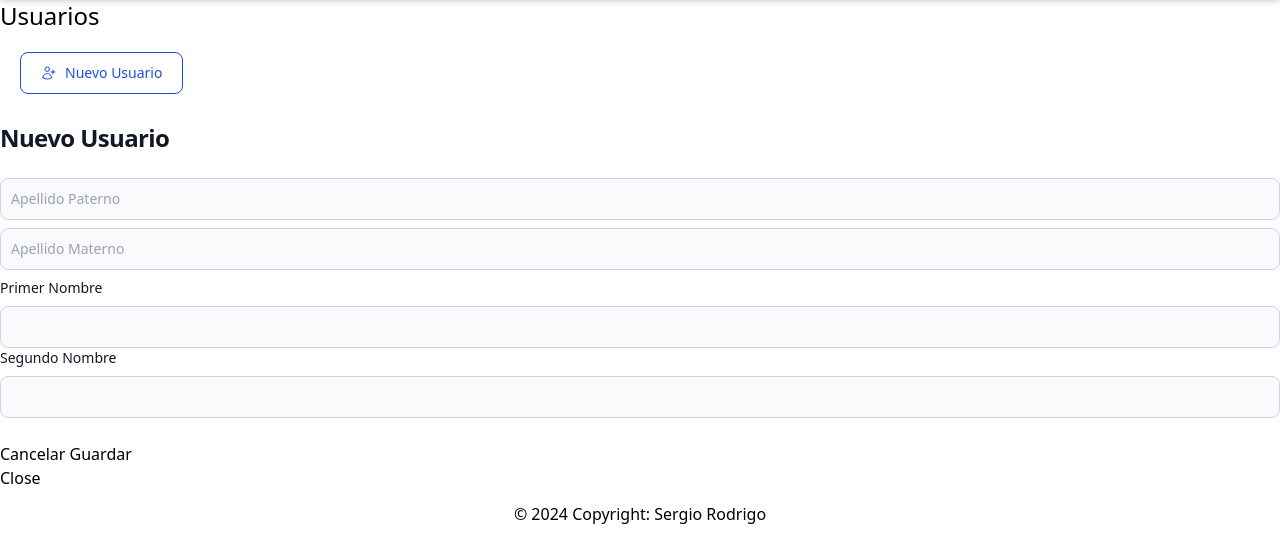
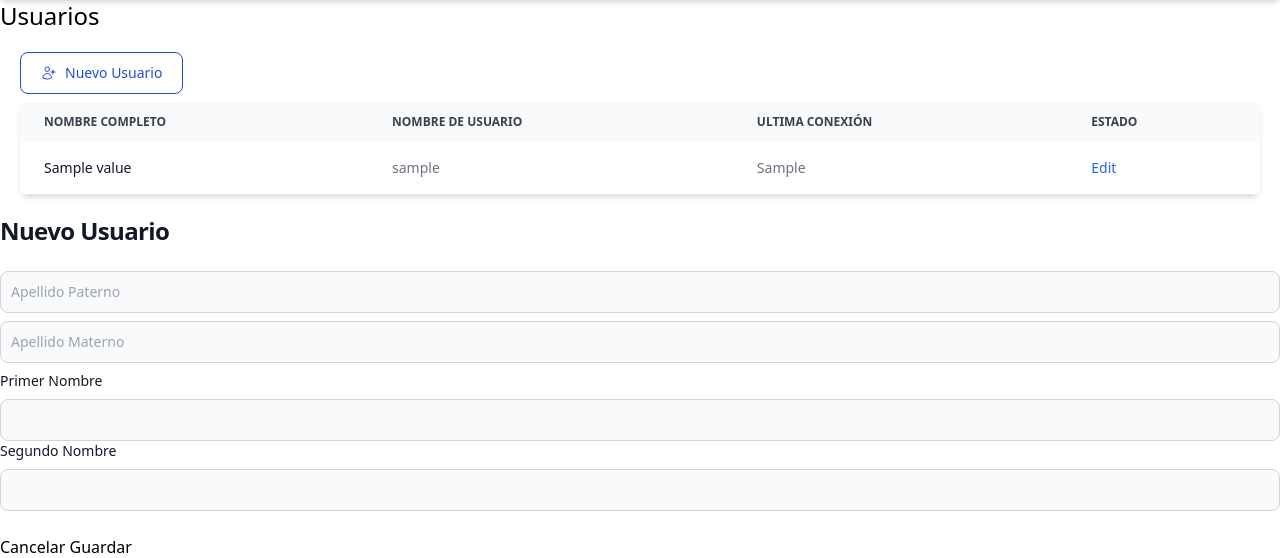
Before and after one commit to srodrigo23/street-control, a Python web app: template app/templates/users/index.html in a window 1280 px wide. Shown: the part 80-638 px from the top of the page. Run offline with Jinja, Linux system fonts and the light colour scheme; the template is opened without the code that fills it: most values are stand-ins (such as "Sample title", 1, 10 or a date in 2020); some libraries are stand-ins or nearby versions.

Commit message:
added tailwind table

```diff
--- a/app/static/css/main.css
+++ b/app/static/css/main.css
@@ -586,6 +586,10 @@ video {
   position: static;
 }
 
+.relative {
+  position: relative;
+}
+
 .m-5 {
   margin: 1.25rem;
 }
@@ -721,6 +721,14 @@ video {
   margin-bottom: calc(1rem * var(--tw-space-y-reverse));
 }
 
+.overflow-x-auto {
+  overflow-x: auto;
+}
+
+.whitespace-nowrap {
+  white-space: nowrap;
+}
+
 .rounded {
   border-radius: 0.25rem;
 }
@@ -733,14 +741,23 @@ video {
   border-width: 1px;
 }
 
+.border-b {
+  border-bottom-width: 1px;
+}
+
+.border-blue-700 {
+  --tw-border-opacity: 1;
+  border-color: rgb(29 78 216 / var(--tw-border-opacity));
+}
+
 .border-gray-300 {
   --tw-border-opacity: 1;
   border-color: rgb(209 213 219 / var(--tw-border-opacity));
 }
 
-.border-blue-700 {
-  --tw-border-opacity: 1;
-  border-color: rgb(29 78 216 / var(--tw-border-opacity));
+.bg-\[\#3b5998\] {
+  --tw-bg-opacity: 1;
+  background-color: rgb(59 89 152 / var(--tw-bg-opacity));
 }
 
 .bg-gray-50 {
@@ -817,9 +829,23 @@ video {
   padding-bottom: 0.625rem;
 }
 
+.py-3 {
+  padding-top: 0.75rem;
+  padding-bottom: 0.75rem;
+}
+
+.py-4 {
+  padding-top: 1rem;
+  padding-bottom: 1rem;
+}
+
 .py-8 {
   padding-top: 2rem;
   padding-bottom: 2rem;
+}
+
+.text-left {
+  text-align: left;
 }
 
 .text-center {
@@ -845,6 +871,11 @@ video {
   line-height: 1.75rem;
 }
 
+.text-xs {
+  font-size: 0.75rem;
+  line-height: 1rem;
+}
+
 .font-bold {
   font-weight: 700;
 }
@@ -861,6 +892,10 @@ video {
   font-weight: 600;
 }
 
+.uppercase {
+  text-transform: uppercase;
+}
+
 .leading-tight {
   line-height: 1.25;
 }
@@ -869,9 +904,24 @@ video {
   letter-spacing: -0.025em;
 }
 
+.text-blue-600 {
+  --tw-text-opacity: 1;
+  color: rgb(37 99 235 / var(--tw-text-opacity));
+}
+
+.text-blue-700 {
+  --tw-text-opacity: 1;
+  color: rgb(29 78 216 / var(--tw-text-opacity));
+}
+
 .text-gray-500 {
   --tw-text-opacity: 1;
   color: rgb(107 114 128 / var(--tw-text-opacity));
+}
+
+.text-gray-700 {
+  --tw-text-opacity: 1;
+  color: rgb(55 65 81 / var(--tw-text-opacity));
 }
 
 .text-gray-900 {
@@ -906,13 +951,23 @@ video {
   box-shadow: var(--tw-ring-offset-shadow, 0 0 #0000), var(--tw-ring-shadow, 0 0 #0000), var(--tw-shadow);
 }
 
-.hover\:bg-blue-800:hover {
+.odd\:bg-white:nth-child(odd) {
   --tw-bg-opacity: 1;
-  background-color: rgb(30 64 175 / var(--tw-bg-opacity));
+  background-color: rgb(255 255 255 / var(--tw-bg-opacity));
+}
+
+.even\:bg-gray-50:nth-child(even) {
+  --tw-bg-opacity: 1;
+  background-color: rgb(249 250 251 / var(--tw-bg-opacity));
 }
 
 .hover\:bg-\[\#3b5998\]\/90:hover {
   background-color: rgb(59 89 152 / 0.9);
+}
+
+.hover\:bg-blue-800:hover {
+  --tw-bg-opacity: 1;
+  background-color: rgb(30 64 175 / var(--tw-bg-opacity));
 }
 
 .hover\:text-white:hover {
@@ -935,18 +990,22 @@ video {
   box-shadow: var(--tw-ring-offset-shadow), var(--tw-ring-shadow), var(--tw-shadow, 0 0 #0000);
 }
 
+.focus\:ring-\[\#3b5998\]\/50:focus {
+  --tw-ring-color: rgb(59 89 152 / 0.5);
+}
+
 .focus\:ring-blue-300:focus {
   --tw-ring-opacity: 1;
   --tw-ring-color: rgb(147 197 253 / var(--tw-ring-opacity));
 }
 
-.focus\:ring-\[\#3b5998\]\/50:focus {
-  --tw-ring-color: rgb(59 89 152 / 0.5);
-}
-
 @media (min-width: 640px) {
   .sm\:max-w-md {
     max-width: 28rem;
+  }
+
+  .sm\:rounded-lg {
+    border-radius: 0.5rem;
   }
 
   .sm\:p-8 {
--- a/app/templates/users/index.html
+++ b/app/templates/users/index.html
@@ -14,6 +14,46 @@
           Nuevo Usuario
         </button>
       </a>
+
+      <div class="relative overflow-x-auto shadow-md sm:rounded-lg">
+        <table class="w-full text-sm text-left rtl:text-right text-gray-500 dark:text-gray-400">
+            <thead class="text-xs text-gray-700 uppercase bg-gray-50 dark:bg-gray-700 dark:text-gray-400">
+                <tr>
+                  <th scope="col" class="px-6 py-3">
+                    Nombre Completo
+                  </th>
+                  <th scope="col" class="px-6 py-3">
+                    Nombre de Usuario
+                  </th>
+                  <th scope="col" class="px-6 py-3">
+                    Ultima conexión
+                  </th>
+                  <th scope="col" class="px-6 py-3">
+                    Estado
+                  </th>
+                </tr>
+            </thead>
+            <tbody>
+              {% for item in data %}
+                <tr class="odd:bg-white odd:dark:bg-gray-900 even:bg-gray-50 even:dark:bg-gray-800 border-b dark:border-gray-700">
+                  <th scope="row" class="px-6 py-4 font-medium text-gray-900 whitespace-nowrap dark:text-white">
+                    {{item['name']}}
+                  </th>
+                  <td class="px-6 py-4">
+                    {{item['user_name']}}
+                  </td>
+                  <td class="px-6 py-4">
+                    {{item['last_connection']}}
+                  </td>
+                  <td class="px-6 py-4">
+                      <a href="#" class="font-medium text-blue-600 dark:text-blue-500 hover:underline">Edit</a>
+                  </td>
+                </tr>
+              {% endfor %}
+            </tbody>
+        </table>
+      </div>
+
       <!-- <button type="button" class="text-white bg-[#3b5998] hover:bg-[#3b5998]/90 focus:ring-4 focus:outline-none focus:ring-[#3b5998]/50 font-medium rounded-lg text-sm px-5 py-2.5 text-center inline-flex items-center dark:focus:ring-[#3b5998]/55 me-2 mb-2">
           <svg class="w-4 h-4 me-2" aria-hidden="true" xmlns="http://www.w3.org/2000/svg" fill="currentColor" viewBox="0 0 8 19">
           <path fill-rule="evenodd" d="M6.135 3H8V0H6.135a4.147 4.147 0 0 0-4.142 4.142V6H0v3h2v9.938h3V9h2.021l.592-3H5V3.591A.6.6 0 0 1 5.592 3h.543Z" clip-rule="evenodd"/>
```
Also changed, not shown: other parts of app/static/css/main.css (+40 -40 lines), app/users/routes.py (+18 -1 lines).
